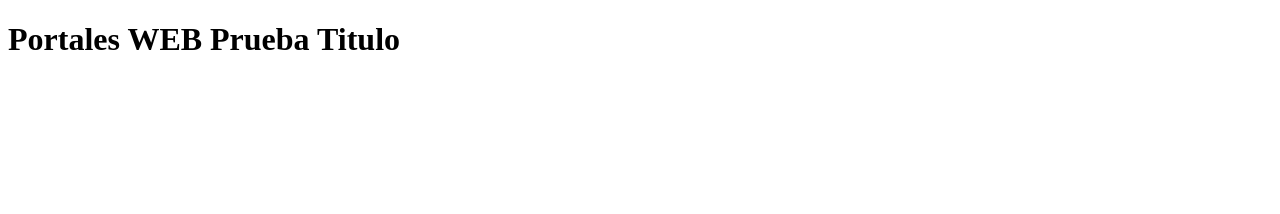
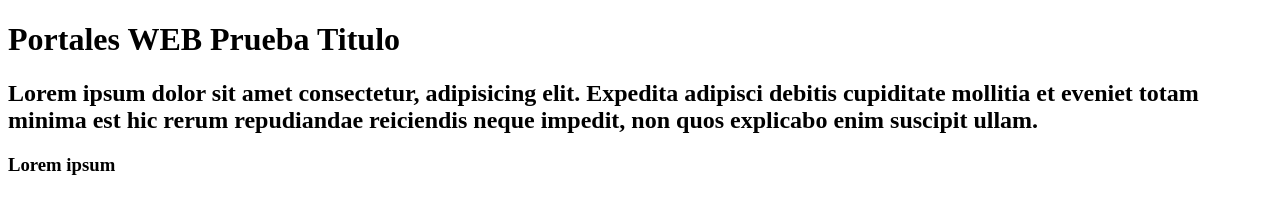
Before and after one commit to LuisRubi02/pw1_202403_S, a plain HTML site: page index.html in a window 1280 px wide. Drawn offline with Linux system fonts and the light colour scheme.

Commit message:
Cuarta version

```diff
--- a/index.html
+++ b/index.html
@@ -6,6 +6,12 @@
 </head>
 <body>
     <h1>Portales WEB Prueba Titulo</h1>
+    <h2>Lorem ipsum dolor sit amet consectetur,
+        adipisicing elit. Expedita adipisci debitis
+         cupiditate mollitia et eveniet totam minima
+         est hic rerum repudiandae reiciendis neque
+         impedit, non quos explicabo enim suscipit ullam.</h2>
+    <h3> Lorem ipsum</h3>
 </body>
 
 </html>
```
